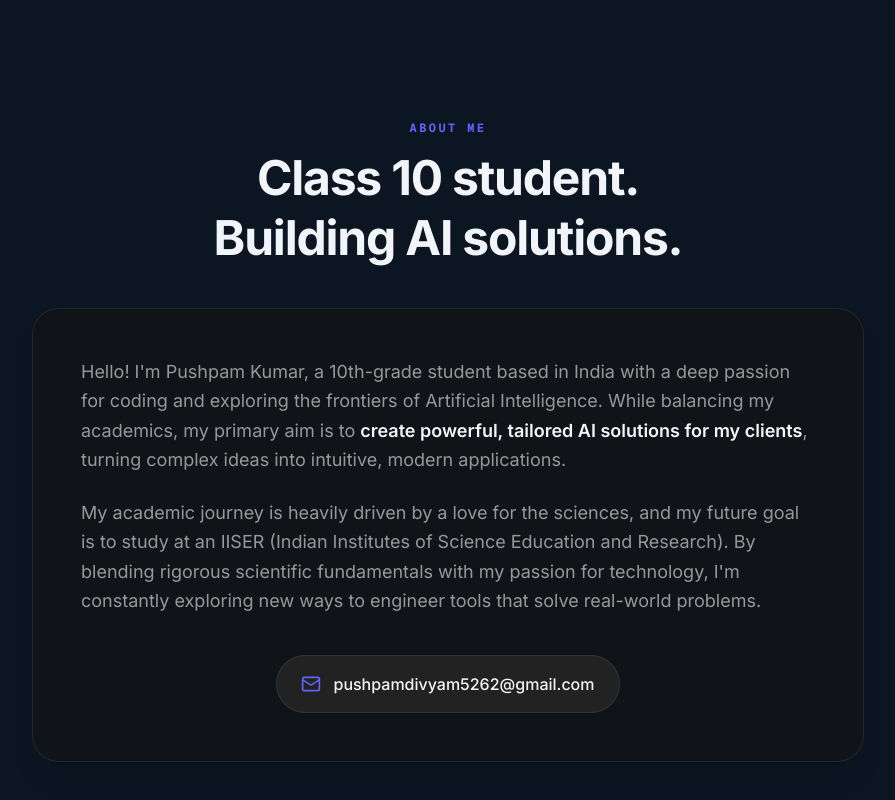
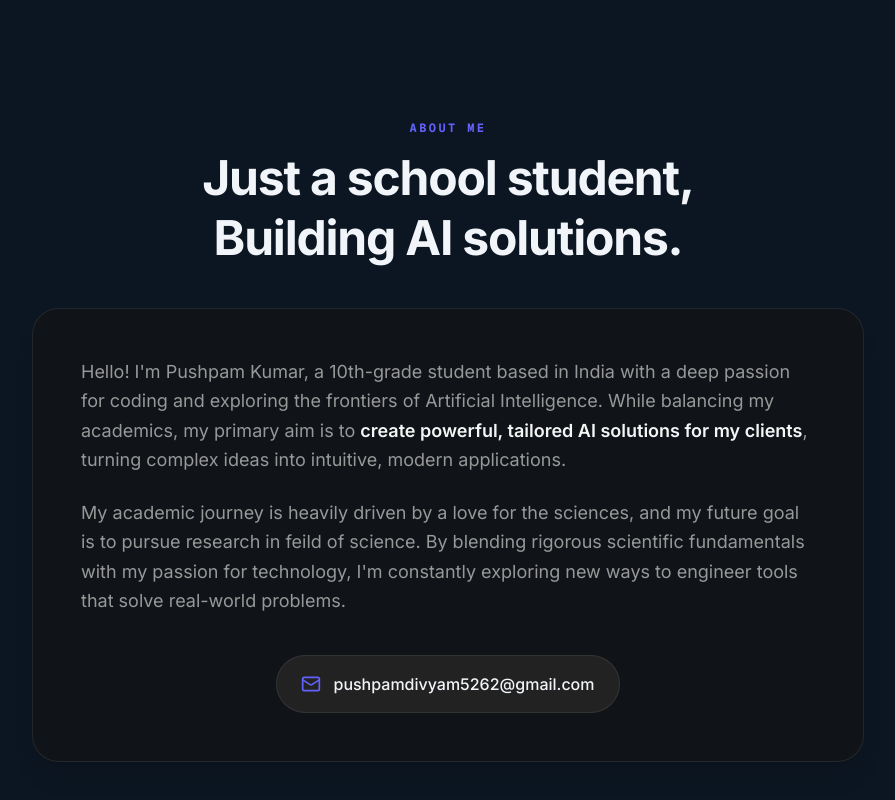
Before and after one commit to PAMStudio-Code/PAMStudio-Portfolio, a Next.js app: page / in a window 1280 px wide. Shown: the part 1984-2784 px from the top of the page, without its empty margins (192-1087 px from the left). Built offline with nearby package versions, Linux system fonts and the light colour scheme.

Commit message:
Revise about section text for clarity
Updated personal description and future goals.

```diff
--- a/components/about.tsx
+++ b/components/about.tsx
@@ -12,7 +12,7 @@ export function About() {
             About Me
           </p>
           <h2 className="text-balance text-4xl font-bold leading-tight tracking-tight md:text-5xl">
-            Class 10 student.
+           Just a school student,
             <br />
             Building AI solutions.
           </h2>
@@ -33,7 +33,7 @@ export function About() {
           </p>
           <p className="mt-6 text-lg leading-relaxed text-muted-foreground">
             My academic journey is heavily driven by a love for the sciences, and my future goal is
-            to study at an IISER (Indian Institutes of Science Education and Research). By blending
+            to pursue research in feild of science. By blending
             rigorous scientific fundamentals with my passion for technology, I&apos;m constantly
             exploring new ways to engineer tools that solve real-world problems.
           </p>
```
